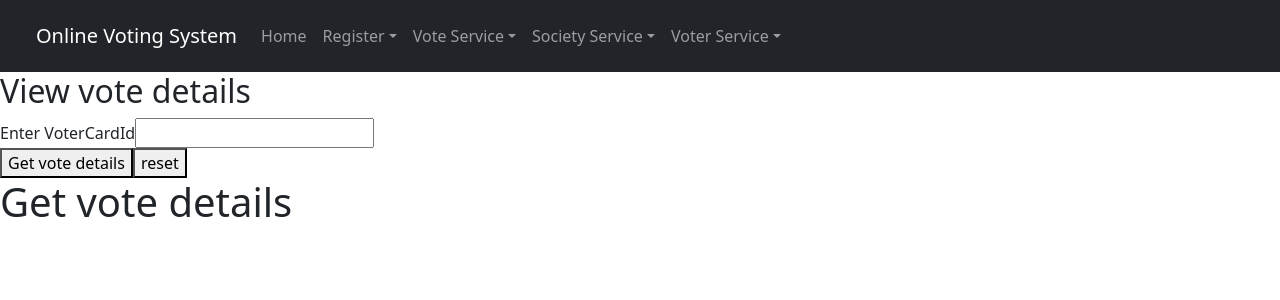
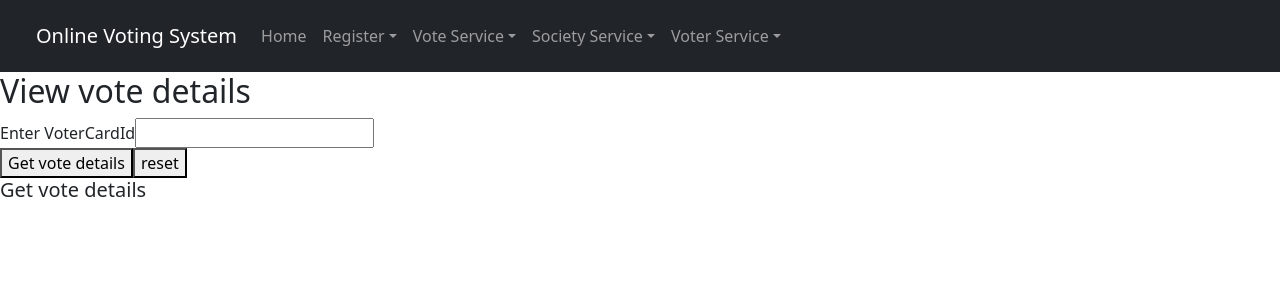
Before and after one commit to dextro-gear/ovsfrontend, a React (Create React App) app: page /byVoterId in a window 1280 px wide. Shown: the top 300 px of the page. Built offline with nearby package versions, Linux system fonts and the light colour scheme.

Commit message:
comments added

```diff
--- a/src/components/pages/votes/ViewVoteDetailsByVoterCardId.js
+++ b/src/components/pages/votes/ViewVoteDetailsByVoterCardId.js
@@ -61,7 +61,7 @@ export default function ViewVoteDetailsByVoterCardId() {
         <button type="submit">Get vote details</button>
         <button type="reset">reset</button>
       </form>
-      <h1> Get vote details</h1>
+      <h5> Get vote details</h5>
 
       {currentState.vote ? (
         <div>
```
